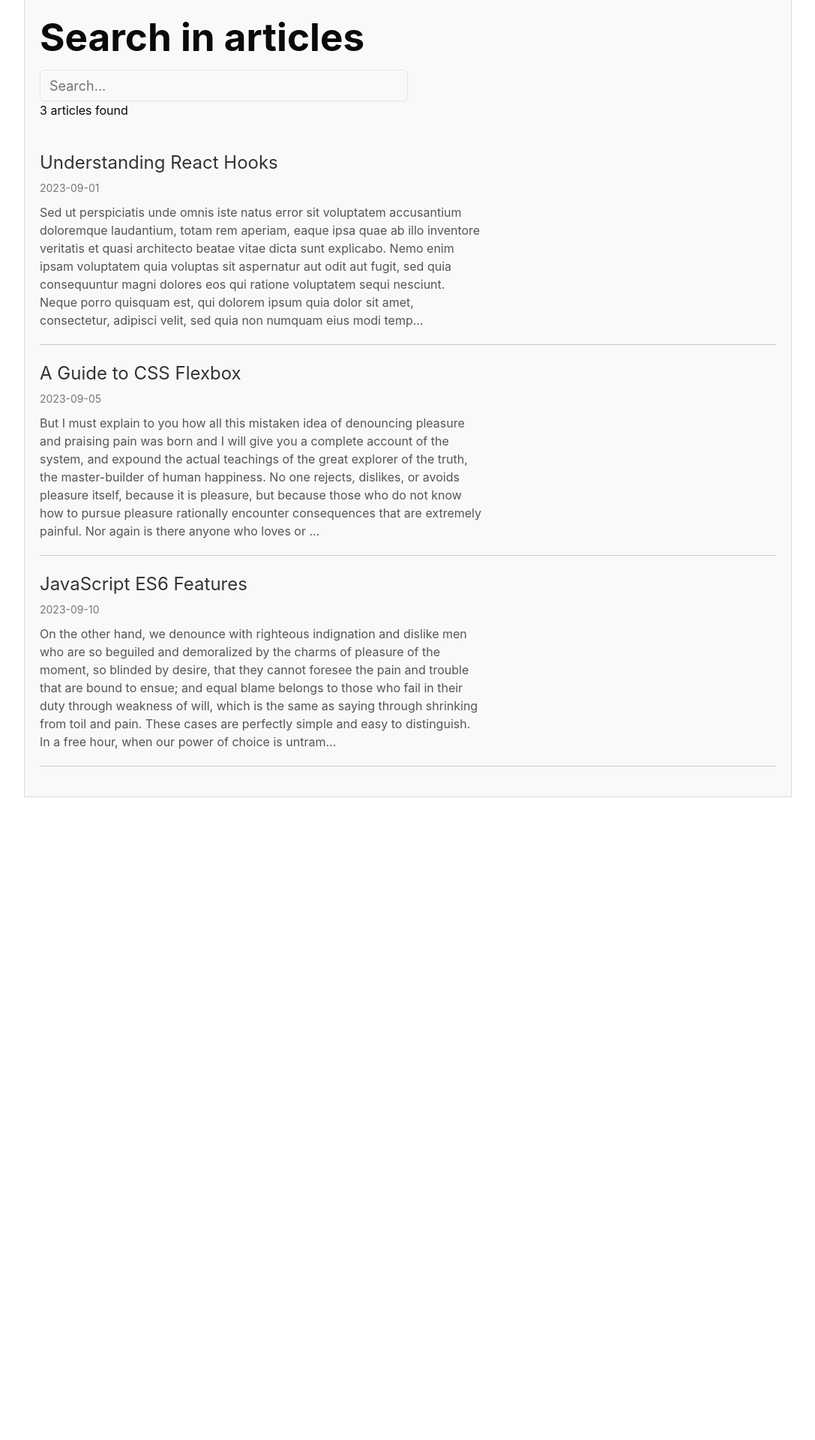
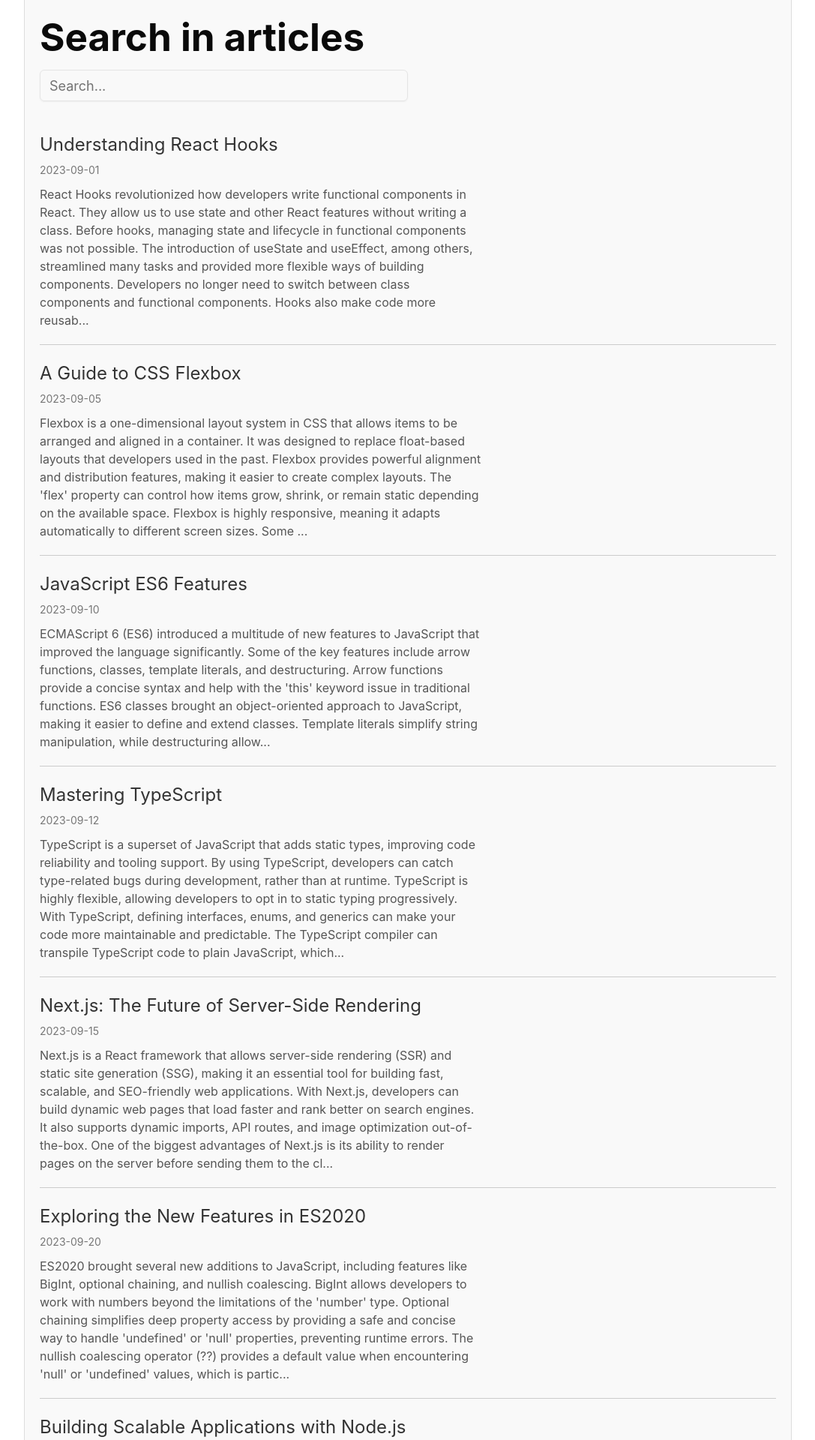
Before and after one commit to Frisbeetarian/search-box, a React (Vite) app: page / in a window 1280 px wide. Shown: the part 40-1960 px from the top of the page at 75% size, without its empty margins (96-1183 px from the left). Before the commit the page ends 1103 px from the top, so only its background shows below. Built offline with nearby package versions, Linux system fonts and the light colour scheme.

Commit message:
add highlighting logic

```diff
--- a/src/App.module.css
+++ b/src/App.module.css
@@ -29,3 +29,8 @@
     line-height: 1.5;
     max-width: 60%;
 }
+
+.highlight {
+    background-color: yellow;
+    font-weight: bold;
+}
--- a/src/App.tsx
+++ b/src/App.tsx
@@ -8,21 +8,63 @@
     title: "Understanding React Hooks",
     date: "2023-09-01",
     content:
-      "Sed ut perspiciatis unde omnis iste natus error sit voluptatem accusantium doloremque laudantium, totam rem aperiam, eaque ipsa quae ab illo inventore veritatis et quasi architecto beatae vitae dicta sunt explicabo. Nemo enim ipsam voluptatem quia voluptas sit aspernatur aut odit aut fugit, sed quia consequuntur magni dolores eos qui ratione voluptatem sequi nesciunt. Neque porro quisquam est, qui dolorem ipsum quia dolor sit amet, consectetur, adipisci velit, sed quia non numquam eius modi tempora incidunt ut labore et dolore magnam aliquam quaerat voluptatem. Ut enim ad minima veniam, quis nostrum exercitationem ullam corporis suscipit laboriosam, nisi ut aliquid ex ea commodi consequatur? Quis autem vel eum iure reprehenderit qui in ea voluptate velit esse quam nihil molestiae consequatur, vel illum qui dolorem eum fugiat quo voluptas nulla pariatur?",
+      "React Hooks revolutionized how developers write functional components in React. They allow us to use state and other React features without writing a class. Before hooks, managing state and lifecycle in functional components was not possible. The introduction of useState and useEffect, among others, streamlined many tasks and provided more flexible ways of building components. Developers no longer need to switch between class components and functional components. Hooks also make code more reusable and concise by allowing custom hooks, which enable the abstraction of logic between components, resulting in cleaner and more maintainable code.",
   },
   {
     id: 2,
     title: "A Guide to CSS Flexbox",
     date: "2023-09-05",
     content:
-      "But I must explain to you how all this mistaken idea of denouncing pleasure and praising pain was born and I will give you a complete account of the system, and expound the actual teachings of the great explorer of the truth, the master-builder of human happiness. No one rejects, dislikes, or avoids pleasure itself, because it is pleasure, but because those who do not know how to pursue pleasure rationally encounter consequences that are extremely painful. Nor again is there anyone who loves or pursues or desires to obtain pain of itself, because it is pain, but because occasionally circumstances occur in which toil and pain can procure him some great pleasure. To take a trivial example, which of us ever undertakes laborious physical exercise, except to obtain some advantage from it? But who has any right to find fault with a man who chooses to enjoy a pleasure that has no annoying consequences, or one who avoids a pain that produces no resultant pleasure?",
+      "Flexbox is a one-dimensional layout system in CSS that allows items to be arranged and aligned in a container. It was designed to replace float-based layouts that developers used in the past. Flexbox provides powerful alignment and distribution features, making it easier to create complex layouts. The 'flex' property can control how items grow, shrink, or remain static depending on the available space. Flexbox is highly responsive, meaning it adapts automatically to different screen sizes. Some key properties in Flexbox are 'justify-content', 'align-items', and 'flex-direction', all of which enable flexible control over the alignment and arrangement of elements.",
   },
   {
     id: 3,
     title: "JavaScript ES6 Features",
     date: "2023-09-10",
     content:
-      "On the other hand, we denounce with righteous indignation and dislike men who are so beguiled and demoralized by the charms of pleasure of the moment, so blinded by desire, that they cannot foresee the pain and trouble that are bound to ensue; and equal blame belongs to those who fail in their duty through weakness of will, which is the same as saying through shrinking from toil and pain. These cases are perfectly simple and easy to distinguish. In a free hour, when our power of choice is untrammelled and when nothing prevents our being able to do what we like best, every pleasure is to be welcomed and every pain avoided. But in certain circumstances and owing to the claims of duty or the obligations of business it will frequently occur that pleasures have to be repudiated and annoyances accepted. The wise man therefore always holds in these matters to this principle of selection: he rejects pleasures to secure other greater pleasures, or else he endures pains to avoid worse pains.",
+      "ECMAScript 6 (ES6) introduced a multitude of new features to JavaScript that improved the language significantly. Some of the key features include arrow functions, classes, template literals, and destructuring. Arrow functions provide a concise syntax and help with the 'this' keyword issue in traditional functions. ES6 classes brought an object-oriented approach to JavaScript, making it easier to define and extend classes. Template literals simplify string manipulation, while destructuring allows for easy extraction of values from arrays and objects. ES6 also introduced the 'let' and 'const' keywords, which addressed the issues of variable hoisting and immutability in JavaScript.",
+  },
+  {
+    id: 4,
+    title: "Mastering TypeScript",
+    date: "2023-09-12",
+    content:
+      "TypeScript is a superset of JavaScript that adds static types, improving code reliability and tooling support. By using TypeScript, developers can catch type-related bugs during development, rather than at runtime. TypeScript is highly flexible, allowing developers to opt in to static typing progressively. With TypeScript, defining interfaces, enums, and generics can make your code more maintainable and predictable. The TypeScript compiler can transpile TypeScript code to plain JavaScript, which means it's compatible with existing JavaScript projects. The support for modern ECMAScript features, type inference, and code refactoring tools make TypeScript a great choice for large-scale JavaScript applications.",
+  },
+  {
+    id: 5,
+    title: "Next.js: The Future of Server-Side Rendering",
+    date: "2023-09-15",
+    content:
+      "Next.js is a React framework that allows server-side rendering (SSR) and static site generation (SSG), making it an essential tool for building fast, scalable, and SEO-friendly web applications. With Next.js, developers can build dynamic web pages that load faster and rank better on search engines. It also supports dynamic imports, API routes, and image optimization out-of-the-box. One of the biggest advantages of Next.js is its ability to render pages on the server before sending them to the client, which greatly improves the performance of React applications. Additionally, its support for Incremental Static Regeneration (ISR) allows pages to be updated without rebuilding the entire site.",
+  },
+  {
+    id: 6,
+    title: "Exploring the New Features in ES2020",
+    date: "2023-09-20",
+    content:
+      "ES2020 brought several new additions to JavaScript, including features like BigInt, optional chaining, and nullish coalescing. BigInt allows developers to work with numbers beyond the limitations of the 'number' type. Optional chaining simplifies deep property access by providing a safe and concise way to handle 'undefined' or 'null' properties, preventing runtime errors. The nullish coalescing operator (??) provides a default value when encountering 'null' or 'undefined' values, which is particularly useful when dealing with optional data. Other notable additions in ES2020 include dynamic imports, which make code-splitting easier, and globalThis, a unified way to reference the global object across different environments.",
+  },
+  {
+    id: 7,
+    title: "Building Scalable Applications with Node.js",
+    date: "2023-09-25",
+    content:
+      "Node.js is a runtime built on Chrome's V8 engine that enables developers to build scalable network applications. By using non-blocking, event-driven architecture, Node.js can handle multiple connections concurrently, which makes it ideal for building high-performance server-side applications. With its vast ecosystem of open-source libraries through npm, Node.js has become the go-to choice for developers building web servers, APIs, and real-time applications. Its asynchronous nature allows developers to manage I/O operations effectively, while also being lightweight and efficient. Popular tools such as Express, Koa, and NestJS further extend the capabilities of Node.js by providing powerful frameworks for web development.",
+  },
+  {
+    id: 8,
+    title: "CSS Grid Layout: A Complete Guide",
+    date: "2023-09-30",
+    content:
+      "CSS Grid Layout is a powerful two-dimensional layout system in CSS that allows developers to build web pages with grids. Unlike Flexbox, which is one-dimensional, CSS Grid can manage both rows and columns simultaneously, making it a highly flexible layout tool. It enables more complex layouts than traditional methods such as floats or positioning. By using properties like 'grid-template-columns' and 'grid-template-rows', developers can define explicit grid areas, which allows for easier management of elements on a webpage. Additionally, CSS Grid enables responsive designs that can dynamically adapt to different screen sizes without much effort.",
+  },
+  {
+    id: 9,
+    title: "Understanding Web Accessibility",
+    date: "2023-10-01",
+    content:
+      "Web accessibility refers to designing websites and applications that are usable by people with a wide range of abilities and disabilities. Accessible websites ensure that individuals with visual, auditory, cognitive, and mobility impairments can navigate and interact with content effectively. Common practices include providing alt text for images, ensuring keyboard navigation for non-mouse users, and maintaining sufficient color contrast. Screen readers and other assistive technologies rely on semantic HTML and ARIA attributes to interpret and present content to users. By adhering to the Web Content Accessibility Guidelines (WCAG), developers can ensure their websites are accessible to everyone.",
   },
 ];
 
@@ -46,6 +88,21 @@
       : text;
   };
 
+  const highlightText = (text: string, searchTerm: string) => {
+    if (!searchTerm) return text;
+
+    const regex = new RegExp(`(${searchTerm})`, "gi");
+    return text.split(regex).map((part, index) =>
+      part.toLowerCase() === searchTerm.toLowerCase() ? (
+        <span key={index} className={styles.highlight}>
+          {part}
+        </span>
+      ) : (
+        part
+      ),
+    );
+  };
+
   return (
     <div className={styles.container}>
       <div className="w-1/2 my-10">
@@ -57,14 +114,17 @@
           value={searchQuery}
           onChange={handleSearchInputChange}
         />
-
-        <p>{filteredArticles.length} articles found</p>
+        {searchQuery !== "" && <p>{filteredArticles.length} articles found</p>}
       </div>
       {articles.map((article) => (
         <div key={article.id} className={styles.article}>
-          <h2 className={styles.title}>{article.title}</h2>
+          <h2 className={styles.title}>
+            {highlightText(article.title, searchQuery)}
+          </h2>
           <p className={styles.date}>{article.date}</p>
-          <p className={styles.content}>{truncate(article.content, 500)}</p>
+          <p className={styles.content}>
+            {highlightText(truncate(article.content, 500), searchQuery)}
+          </p>
         </div>
       ))}
     </div>
```
